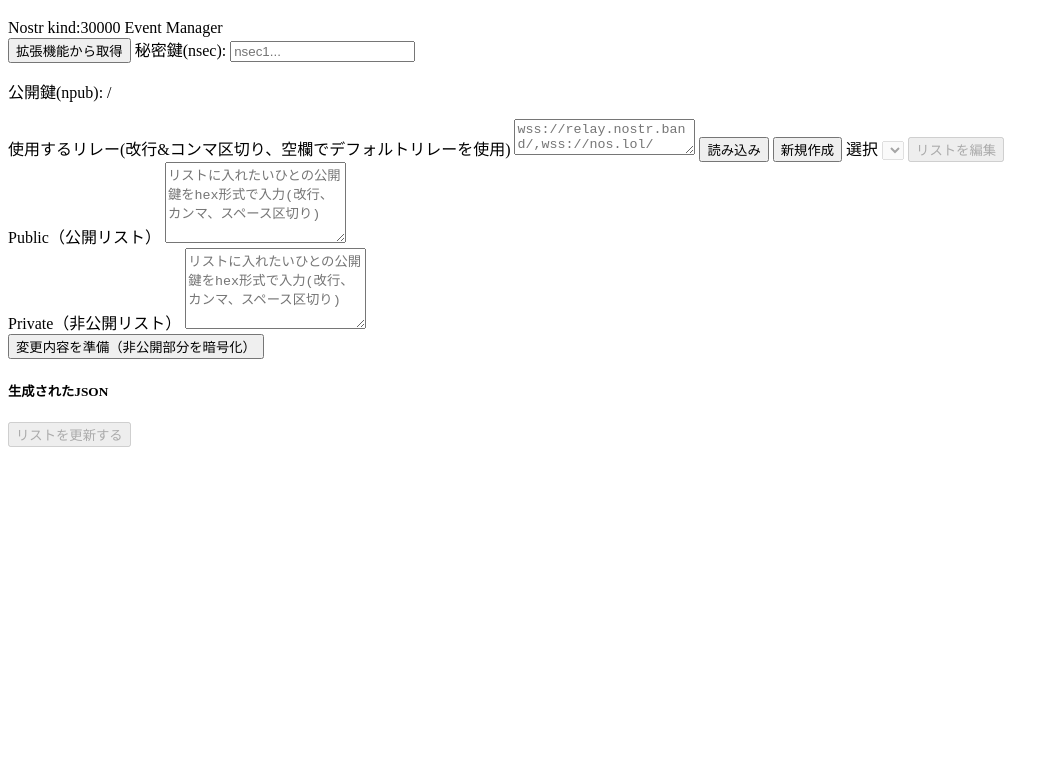
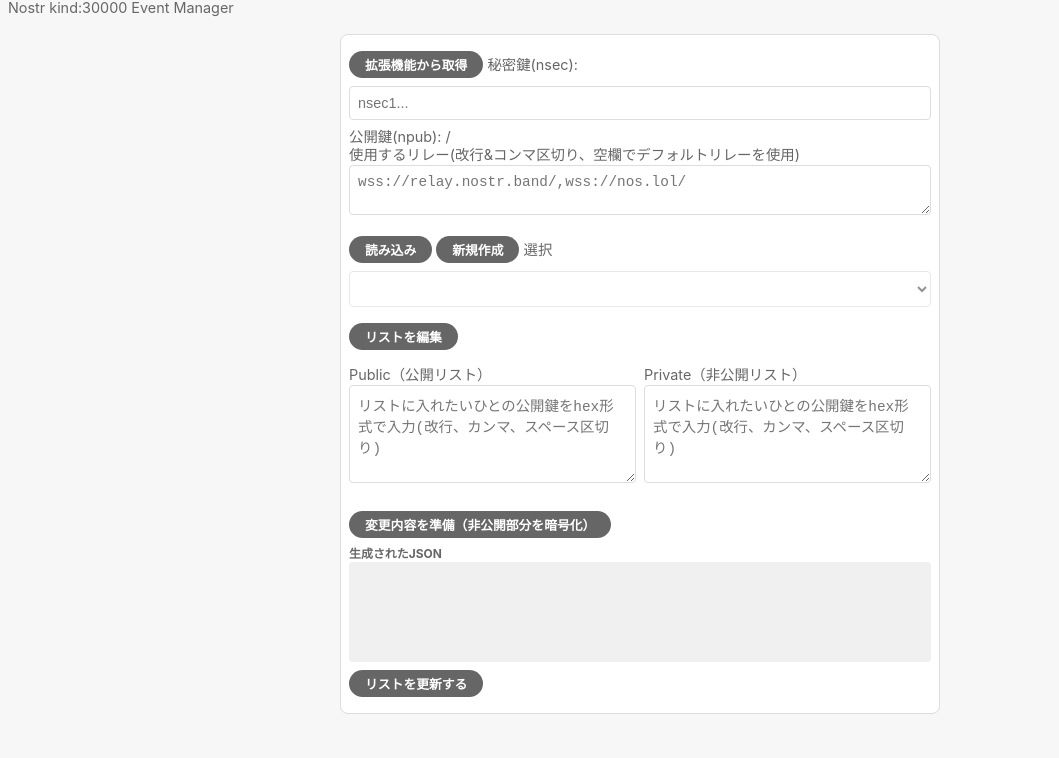
Before and after one commit to ompomz/wantpeekyou, a plain HTML site: page index.html in a window 1280 px wide. Shown: the part 42-800 px from the top of the page, without its empty margins (0-1059 px from the left). Drawn offline with Linux system fonts and the light colour scheme.

Commit message:
cssapude

```diff
--- a/index.html
+++ b/index.html
@@ -5,7 +5,94 @@
  <meta name="viewport" content="width=device-width, initial-scale=1.0">
  <title>want peek you</title>
  <style>
-  @media (max-width:300px){#container{max-width:100%;padding:8px;margin:0}.flex-container{flex-direction:column;align-items:stretch}}
+* {
+  margin: 0;
+  padding: 0;
+  box-sizing: border-box;
+}
+/* ベース */
+body {
+  font-weight: 400;
+  font-family: -apple-system, BlinkMacSystemFont, "Segoe UI", Roboto, "Helvetica Neue", Arial, sans-serif;
+  padding: .5rem;
+  line-height: 1.3;
+  background-color: #f7f7f7;
+  color: #666;
+  font-size: .9rem;
+}
+/* コンテナ */
+#container {
+  max-width: 600px;
+  margin: 1rem auto;
+  padding: .5rem;
+  background: #fff;
+  border: 1px solid #ddd;
+  border-radius: 8px;
+}
+/* 見出し */
+h4 {
+  font-size: 1.2rem;
+  margin-bottom: .5rem;
+}
+/* 入力欄・テキストエリア・セレクト */
+input, textarea, select {
+  transition: background-color 0.3s, color 0.3s;
+  font-size: .9rem;
+  padding: .5rem;
+  border: 1px solid #ddd;
+  border-radius: 4px;
+  color: #666;
+  background-color: #fff;
+  width: 100%;
+  margin-bottom: .5rem;
+}
+textarea {
+  resize: vertical;
+}
+/* ボタン共通 */
+.container-button,
+#getFromExtensionButton {
+  white-space: nowrap;
+  font-size: .8rem;
+  font-weight: 700;
+  padding: .25rem 1rem;
+  margin: .5rem 0;
+  border: none;
+  border-radius: 999px;
+  color: #fff;
+  background-color: #666;
+  cursor: pointer;
+  transition: background-color 0.3s ease;
+}
+.container-button:hover,
+#getFromExtensionButton:hover {
+  background-color: #444;
+}
+/* フレックス配置 */
+.flex-container {
+  display: flex;
+  gap: .5rem;
+  margin: .5rem 0;
+}
+.flex-item {
+  flex: 1;
+}
+/* JSON表示枠 */
+pre {
+  background: #f0f0f0;
+  padding: .5rem;
+  border-radius: 4px;
+  min-height: 100px;
+  overflow-x: auto;
+}
+/* レスポンシブ */
+@media (max-width: 767px) {
+  #container {
+    max-width: 100%;
+    padding: 8px;
+    margin: 0;
+  }
+}
  </style>
 </head>
 <body>
```
